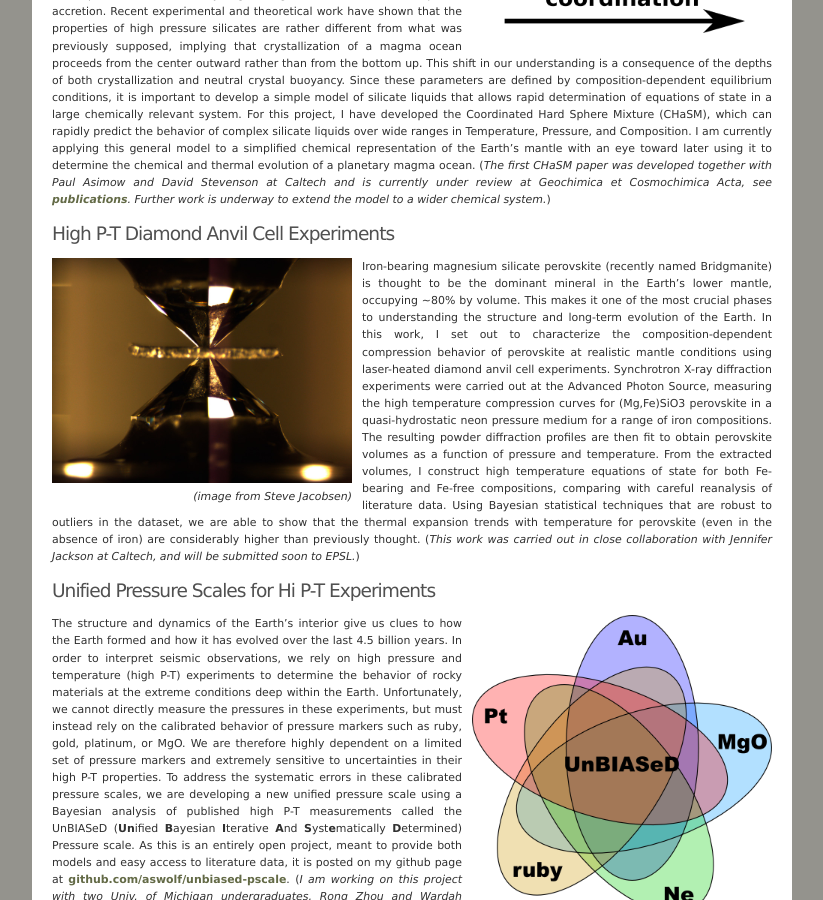
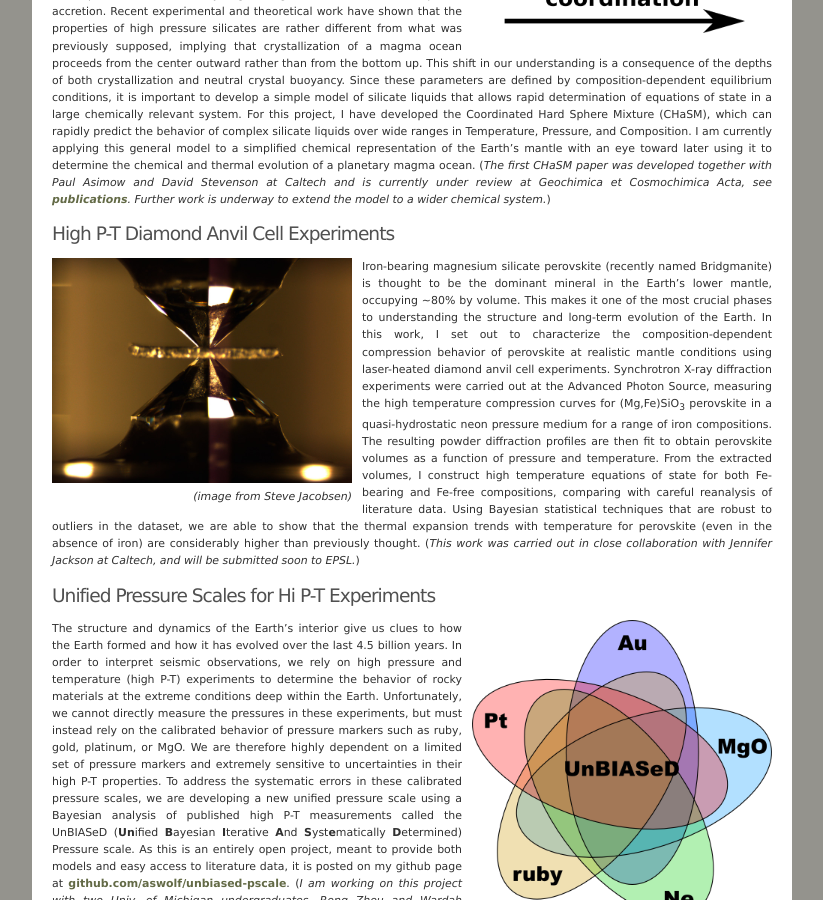
Before and after one commit to aswolf/aswolf.github.io, a Jekyll site: the page built from research.md, in a window 1280 px wide and 900 px high, scrolled down 623 px. Shown: the whole window, without its empty margins (228-1051 px from the left). Built offline with Jekyll 4.4.1, drawn with Linux system fonts in a browser that asks for light colours.

Commit message:
*minor* Add subscript to MgSiO3 in research

```diff
--- a/research.md
+++ b/research.md
@@ -52,7 +52,7 @@ I am currently applying this general model to a simplified chemical representati
 Iron-bearing magnesium silicate perovskite (recently named Bridgmanite) is thought to be the dominant mineral in the Earth's lower mantle, occupying ~80% by volume.
 This makes it one of the most crucial phases to understanding the structure and long-term evolution of the Earth.
 In this work, I set out to characterize the composition-dependent compression behavior of perovskite at realistic mantle conditions using laser-heated diamond anvil cell experiments.
-Synchrotron X-ray diffraction experiments were carried out at the Advanced Photon Source, measuring the high temperature compression curves for (Mg,Fe)SiO3 perovskite in a quasi-hydrostatic neon pressure medium for a range of iron compositions.
+Synchrotron X-ray diffraction experiments were carried out at the Advanced Photon Source, measuring the high temperature compression curves for (Mg,Fe)SiO<sub>3</sub> perovskite in a quasi-hydrostatic neon pressure medium for a range of iron compositions.
 The resulting powder diffraction profiles are then fit to obtain perovskite volumes as a function of pressure and temperature.
 From the extracted volumes, I construct high temperature equations of state for both Fe-bearing and Fe-free compositions, comparing with careful reanalysis of literature data.
 Using Bayesian statistical techniques that are robust to outliers in the dataset, we are able to show that the thermal expansion trends with temperature for perovskite (even in the absence of iron) are considerably higher than previously thought.
```
